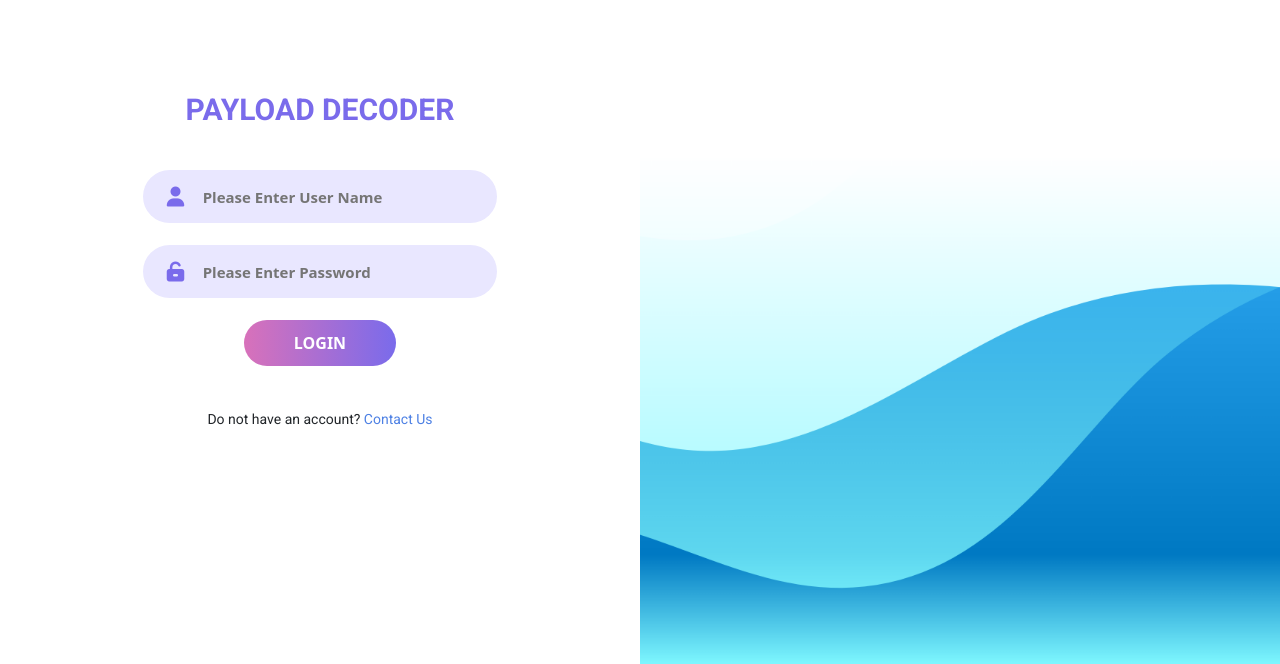
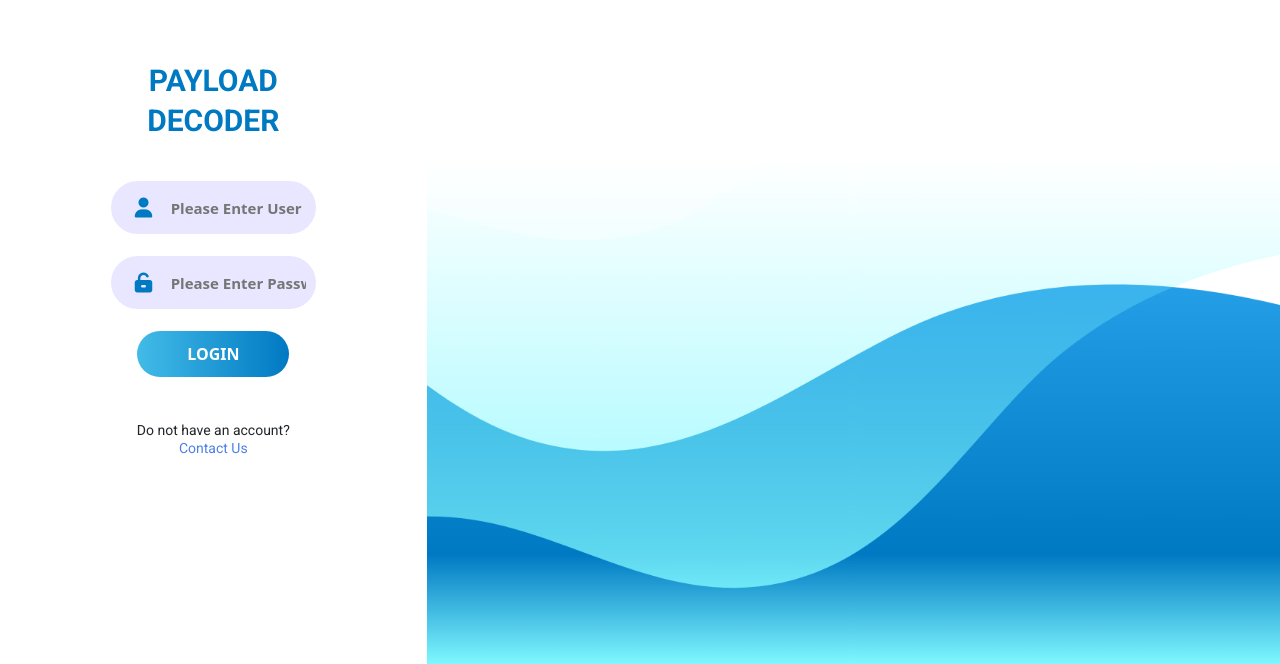
Before and after one commit to dineshkush/Lansitec, a plain HTML site: page index.html in a window 1280 px wide. Shown: the part 136-800 px from the top of the page. Drawn offline with nearby package versions, Linux system fonts and the light colour scheme; some icons are missing.

Commit message:
index change

```diff
--- a/index.css
+++ b/index.css
@@ -53,7 +53,7 @@ p {
 	text-align: center;
 }
 .form_box .login-title h1 {
-	color: #7a6beb;
+	color: #0079c3;
 	text-align: center;
 	margin-bottom: 40px;
 	text-transform: uppercase;
@@ -80,14 +80,14 @@ p {
 	top: 17px;
 	left: 24px;
 	font-size: 20px;
-	color: #7a6beb;
+	color: #0079c3;
 }
 .form_btn button {
 	margin: 0 auto;
 	display: inherit;
 	padding: 15px 50px;
 	border-radius: 30px;
-	background-image: linear-gradient(to right, #d871ba , #7a6beb);
+	background-image: linear-gradient(to right, #42bbe8 , #0079c3);
 	border: none;
 	color: #fff !important;
 	font-size: 16px;
@@ -95,6 +95,6 @@ p {
 	text-transform: uppercase;
 }
 .form_btn button:hover {
-	background-image: linear-gradient(to right, #7a6beb, #d871ba);
+	background-image: linear-gradient(to right, #0079c3, #42bbe8);
 	color: #fff !important;
 }
--- a/index.html
+++ b/index.html
@@ -48,7 +48,7 @@ crossorigin="anonymous"></script>
     <div class="login_form">
         <div class="container-fluid">
             <div class="row">
-                <div class="col-md-6">
+                <div class="col-md-4">
                     <div class="right_sidebar d-flex align-items-center">
                         <div id="app" class="form_box">
                             <div class="bg-login">
@@ -96,7 +96,7 @@ crossorigin="anonymous"></script>
                     </div>
                 </div>
 
-                <div class="col-md-6 img_col" style="background-image: url(./img/login-sidebar-img.png);">
+                <div class="col-md-8 img_col" style="background-image: url(./img/login-sidebar-img.png);">
                     <div class="left_sidebar">
                         <img src="./img/LOGO@2x.png" alt="" class="img-fluid">
                         <!-- <h1>Lansitec</h1> -->
```
